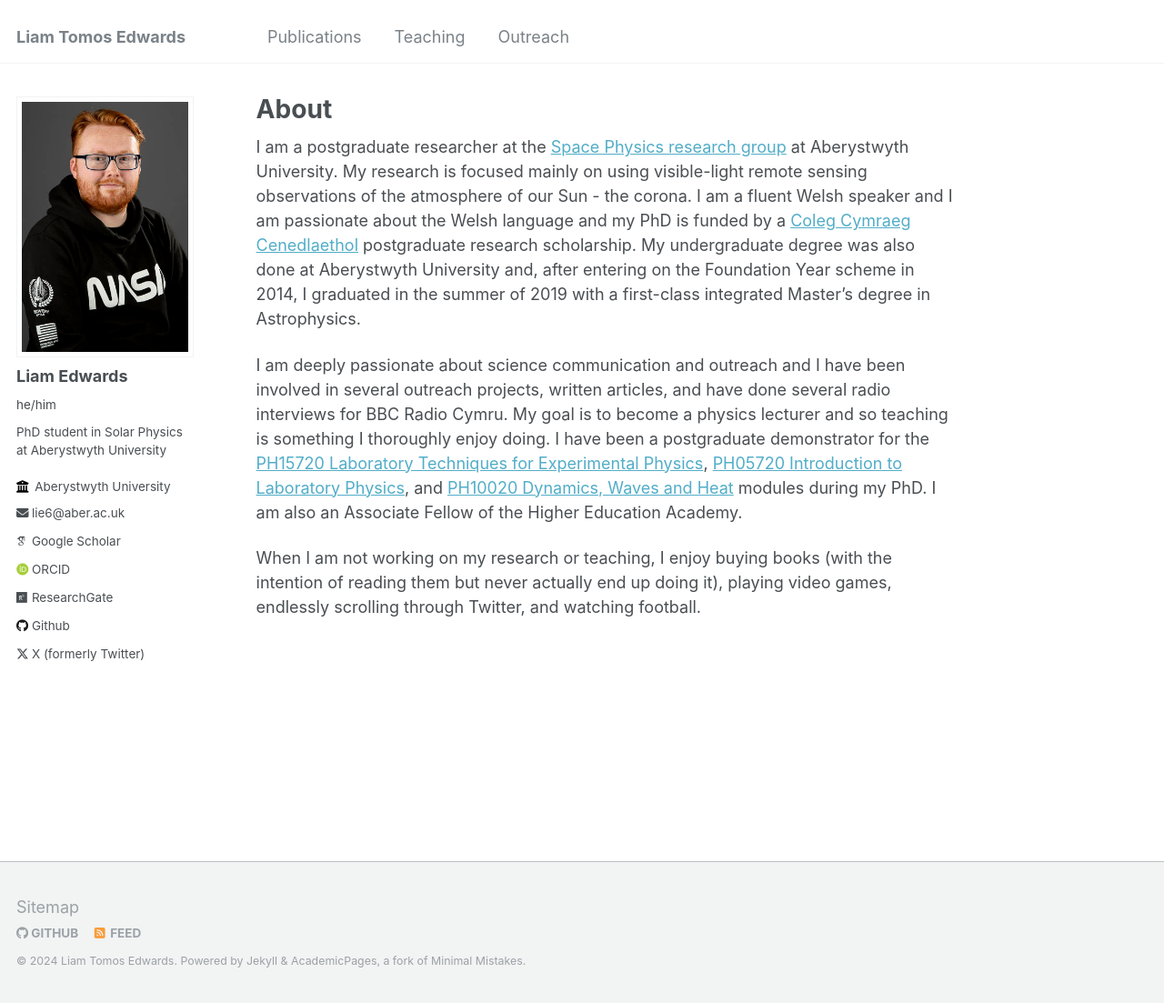
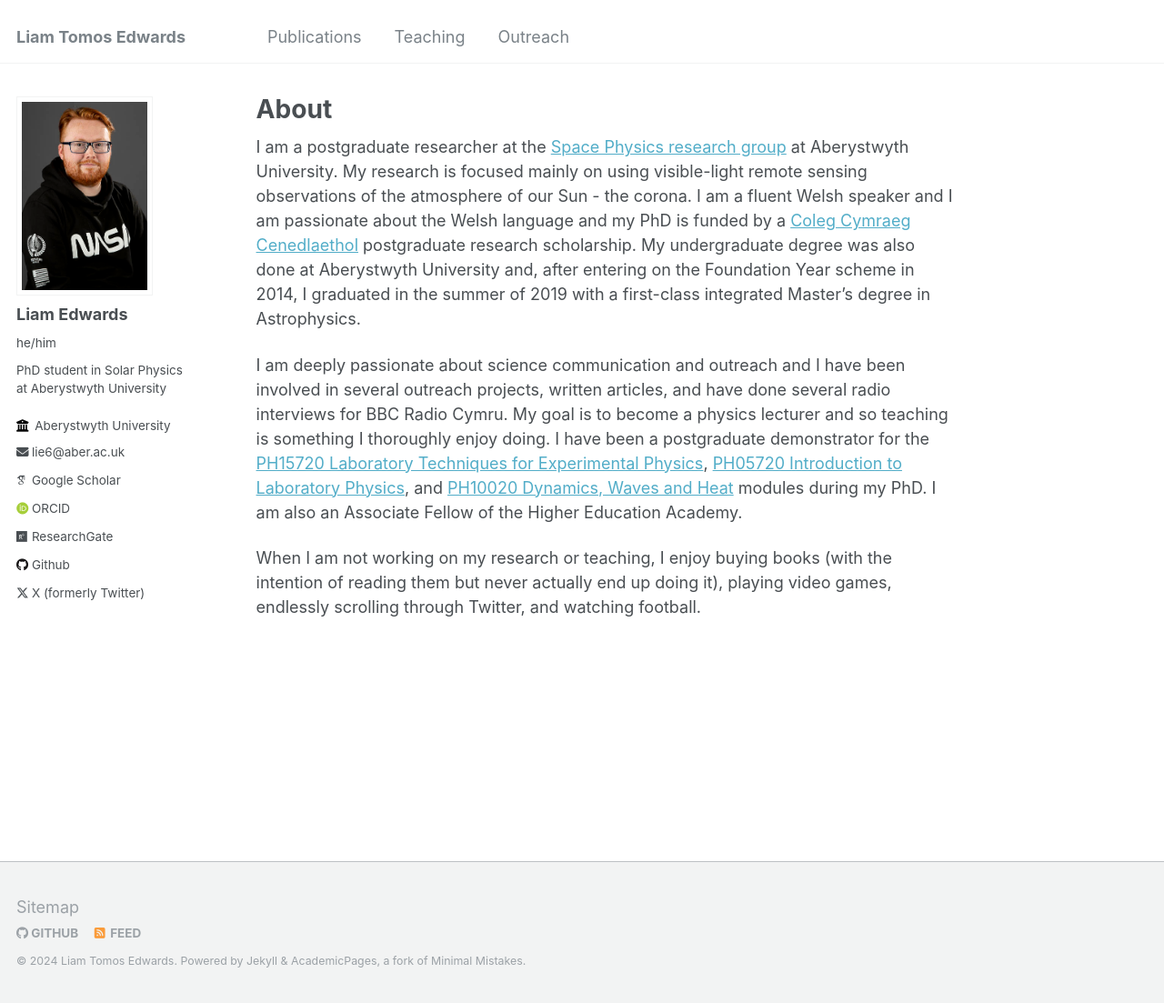
Before and after one commit to liamtomosedwards/liamtomosedwards.github.io, a Jekyll site: the page built from _pages/about.md, in a window 1280 px wide and 1103 px high. Shown: the whole window at 91% size. Built offline with Jekyll 4.4.1, drawn with Linux system fonts in a browser that asks for light colours; some web fonts are replaced.

Commit message:
Update _sidebar.scss

```diff
--- a/_sass/_sidebar.scss
+++ b/_sass/_sidebar.scss
@@ -79,7 +79,7 @@
 .author__avatar {
   display: table-cell;
   vertical-align: top;
-  width: 36px;
+  width: 50px;
   // set width only, for non-square avatars
   // height: 36px;
 
@@ -90,7 +90,7 @@
   }
 
   img {
-    max-width: 200px;
+    max-width: 150px;
     border-radius: 0%;
 
     @include breakpoint($large) {
```
